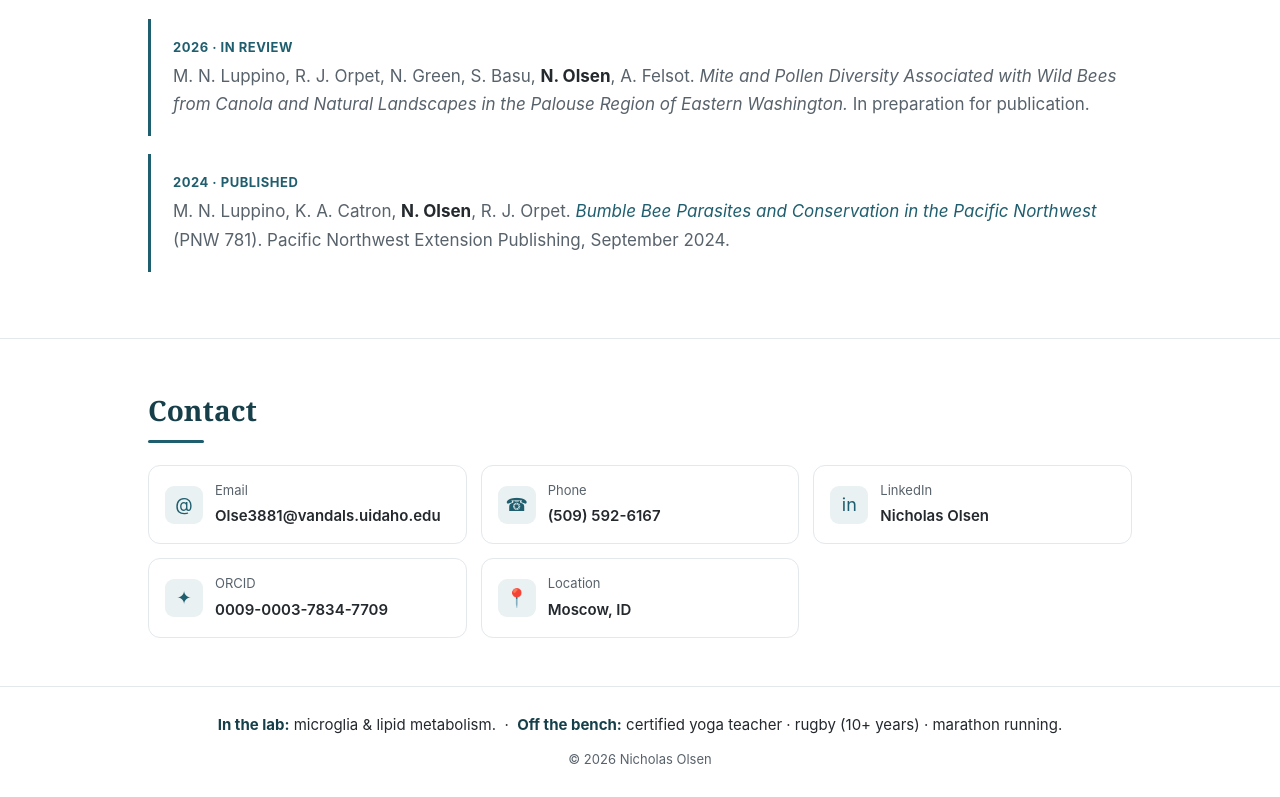
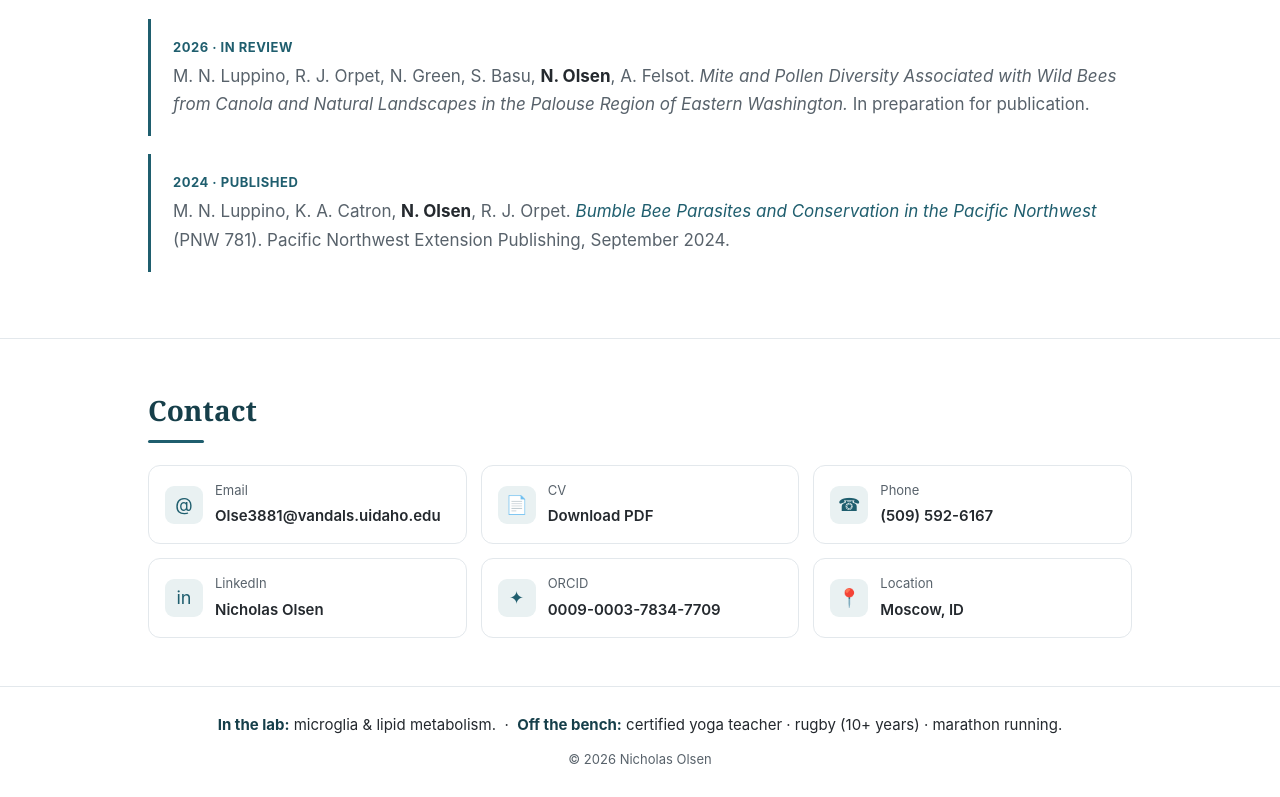
Before and after one commit to Snowblind96/Snowblind96.github.io, a plain HTML site: page index.html in a window 1280 px wide. Shown: the part 3376-4173 px from the top of the page. Drawn offline with Linux system fonts and the light colour scheme.

Commit message:
Add CV download link to contact section; add Olsen_CV.docx and Olsen_CV.pdf

```diff
--- a/index.html
+++ b/index.html
@@ -547,6 +547,12 @@
         <span class="cvalue">Olse3881@vandals.uidaho.edu</span></span>
       </a>
 
+      <a class="contact-item" href="Olsen_CV.pdf" download>
+        <span class="cico">&#128196;</span>
+        <span><span class="clabel">CV</span>
+        <span class="cvalue">Download PDF</span></span>
+      </a>
+
       <a class="contact-item" href="tel:+15095926167">
         <span class="cico">☎</span>
         <span><span class="clabel">Phone</span>
```
Also changed, not shown: 2 other files.
